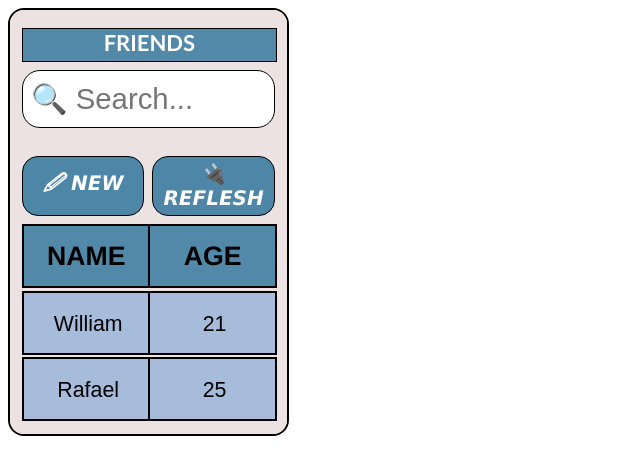
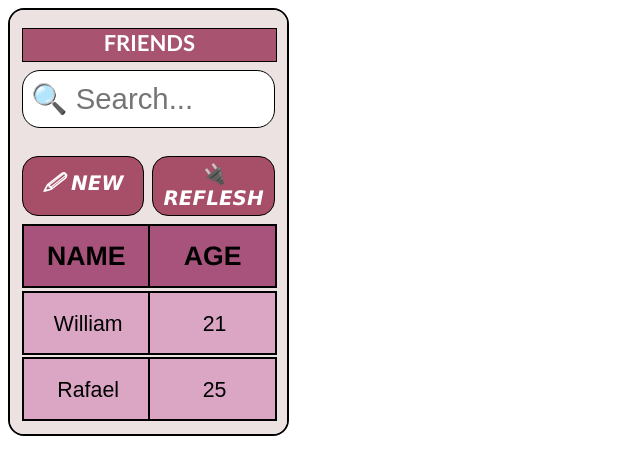
Before and after one commit to WilliamJardim/javascript-grid, a plain HTML site: page index.html in a window 1280 px wide. Shown: the whole page, without its empty margins (0-640 px from the left). Drawn offline with Linux system fonts and the light colour scheme.

Commit message:
Novas cores

```diff
--- a/index.html
+++ b/index.html
@@ -4,7 +4,7 @@
     <meta charset="UTF-8">
     <meta name="viewport" content="width=device-width, initial-scale=1.0">
     <title>Teste de Grid</title>
-    <link rel="stylesheet" href="src/colors/blue1.css">
+    <link rel="stylesheet" href="src/colors/uva.css">
     <link rel="stylesheet" href="src/WGrid.css">
     <link rel="stylesheet" href="src/styles/cubic.css">
 </head>
--- /dev/null
+++ b/src/colors/green1.css
@@ -0,0 +1,9 @@
+/* Cores */
+:root{
+    --cor-fundo-grid: rgb(236, 226, 226);
+    --cor-fundo-titulo: rgb(83, 168, 83);
+    --cor-coluna-cabecalho: rgb(83, 168, 101);
+    --cor-coluna-amostra: rgb(166, 218, 170);
+    --cor-fundo-selecionando: rgb(75, 223, 137);
+    --cor-fundo-botao: rgb(78, 167, 100);
+}
--- /dev/null
+++ b/src/colors/uva.css
@@ -0,0 +1,9 @@
+/* Cores */
+:root{
+    --cor-fundo-grid: rgb(236, 226, 226);
+    --cor-fundo-titulo: rgb(168, 83, 111);
+    --cor-coluna-cabecalho: rgb(168, 83, 123);
+    --cor-coluna-amostra: rgb(218, 166, 196);
+    --cor-fundo-selecionando: rgb(223, 75, 100);
+    --cor-fundo-botao: rgb(167, 78, 105);
+}
```
Also changed, not shown: imagens/grid4-en.png (added), imagens/grid5-en.png (added), 1 other file.
